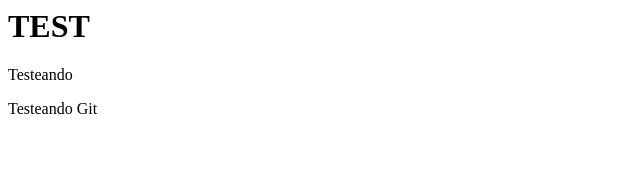
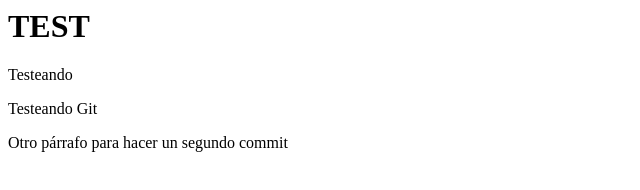
Before and after one commit to esterfrontend/libro, a plain HTML site: page index.html in a window 1280 px wide. Shown: the whole page, without its empty margins (0-640 px from the left). Drawn offline with Linux system fonts and the light colour scheme.

Commit message:
Añade párrafo a index.html

```diff
--- a/index.html
+++ b/index.html
@@ -1,3 +1,4 @@
 <h1>TEST</h1>
 <p>Testeando</p>
 <p>Testeando Git</p>
+<p>Otro párrafo para hacer un segundo commit</p>
```
